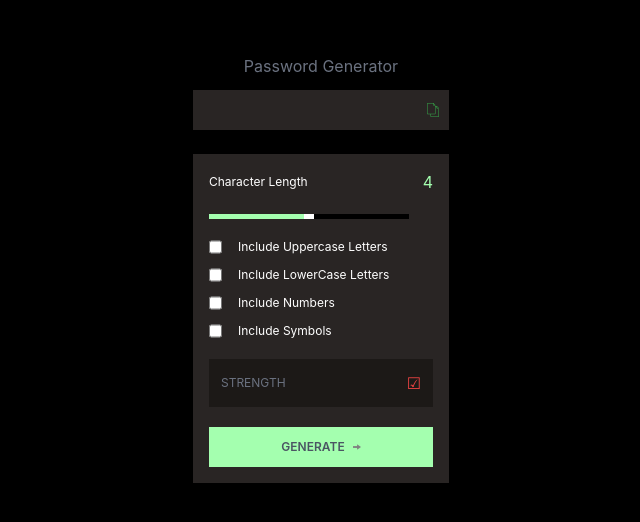
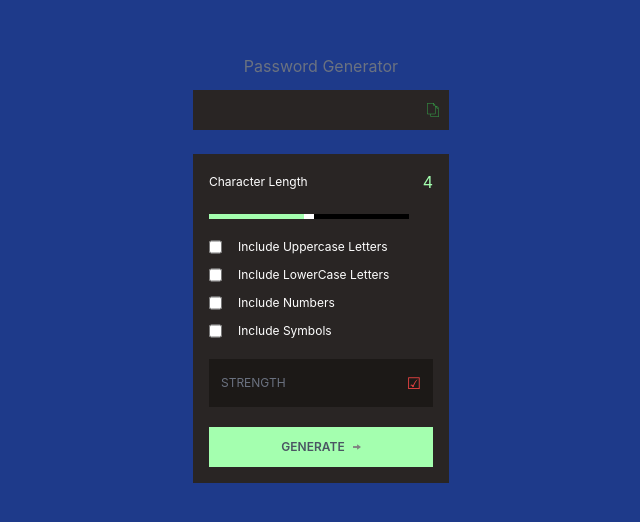
Before and after one commit to Marianopiv/passgenerator, a React (Create React App) app: page / in a window 1280 px wide. Shown: the part 132-654 px from the top of the page, without its empty margins (319-959 px from the left). Built offline with nearby package versions, Linux system fonts and the light colour scheme.

Commit message:
Cambio color del fondo

```diff
--- a/src/components/home/Home.jsx
+++ b/src/components/home/Home.jsx
@@ -57,7 +57,7 @@ const Home = () => {
 
   return (
     <>
-      <div className="bg-black flex justify-center h-screen text-white items-center">
+      <div className="bg-blue-900 flex justify-center h-screen text-white items-center">
         <div className="flex flex-col gap-3">
           <h1 className="text-center text-gray-500"> Password Generator</h1>
           <div className="flex mb-3 items-center justify-between px-2 py-0 bg-stone-800">
```
